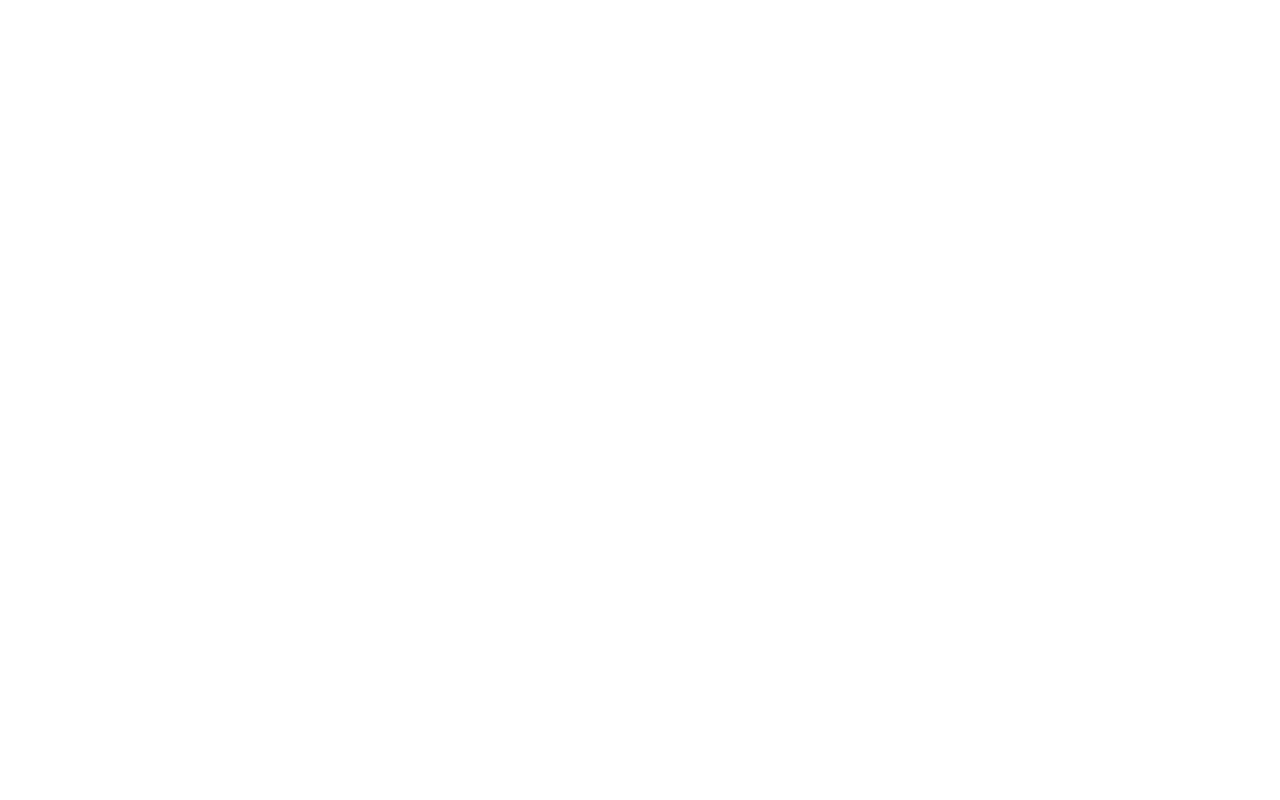
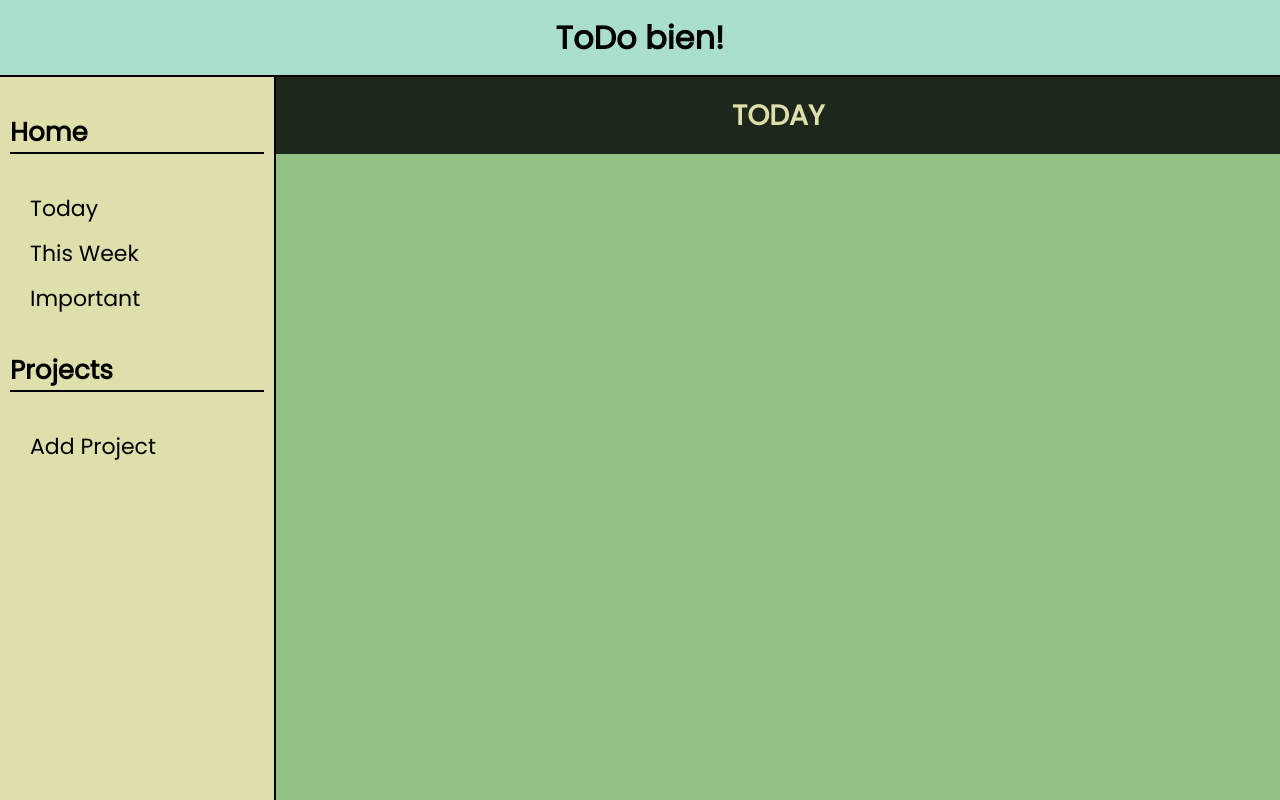
Before and after one commit to Phil-Menard/todos, a website built with webpack: page dist/index.html in a window 1280 px wide. Built offline with nearby package versions, Linux system fonts and the light colour scheme.

Commit message:
Create and style HTML index page

```diff
--- a/dist/index.html
+++ b/dist/index.html
@@ -1,12 +1,39 @@
 <!DOCTYPE html>
 <html lang="en">
+
 <head>
     <meta charset="UTF-8">
     <title>Document</title>
     <link rel="stylesheet" href="./style.css">
 </head>
+
 <body>
-    <div id="content"></div>
+    <header>
+        <h1>ToDo bien!</h1>
+    </header>
+
+    <div class="main">
+        <div class="side-bar">
+            <div class="home left-block">
+                <h3>Home</h3>
+                <div class="today">Today</div>
+                <div class="week">This Week</div>
+                <div class="important">Important</div>
+            </div>
+
+            <div class="projects left-block">
+                <h3>Projects</h3>
+                <div class="add-project">Add Project</div>
+            </div>
+        </div>
+
+        <div class="content">
+            <h2>TODAY</h2>
+        </div>
+    </div>
+
+
     <script src="main.js"></script>
 </body>
+
 </html>
--- a/dist/style.css
+++ b/dist/style.css
@@ -0,0 +1,82 @@
+@import url('https://fonts.googleapis.com/css2?family=Poppins&display=swap');
+
+:root   {
+    --color-header: rgb(171, 223, 205);
+    --color-side-bar: rgb(222, 223, 171);
+    --color-content: rgb(146, 194, 134);
+}
+
+/* TAGS ELEMENTS */
+
+body    {
+    padding: 0;
+    margin: 0;
+    display: flex;
+    flex-direction: column;
+    font-family: 'Poppins', sans-serif;
+}
+
+h1  {
+    margin: 0;
+    font-size: 32px;
+}
+
+h2      {
+    display: flex;
+    align-items: center;
+    justify-content: center;
+    margin: 0;
+    height: 77px;
+    font-size: 28px;
+    background-color: rgba(0, 0, 0, .8);
+    color: var(--color-side-bar);
+}
+
+h3   {
+    border-bottom: 2px solid black;
+    font-size: 26px;
+}
+
+header {
+    display: flex;
+    justify-content: center;
+    align-items: center;
+    height: 75px;
+    border-bottom: 2px solid black;
+    background-color: var(--color-header);
+}
+
+/* CLASSES */
+
+.main   {
+    height: calc(100vh - 77px);
+    display: flex;
+}
+
+.side-bar   {
+    width: 350px;
+    background-color: var(--color-side-bar);
+    border-right: 2px solid black;
+}
+
+.content    {
+    width: 100%;
+    background-color: var(--color-content);
+}
+
+.left-block {
+    margin: 10px;
+    font-size: 22px;
+    display: flex;
+    flex-direction: column;
+    gap: 12px;
+}
+
+.left-block > div   {
+    padding-left: 20px;
+}
+
+.left-block > div:hover  {
+    background-color: rgba(177, 177, 141, 0.5);
+    border-radius: 6px;
+}
```
